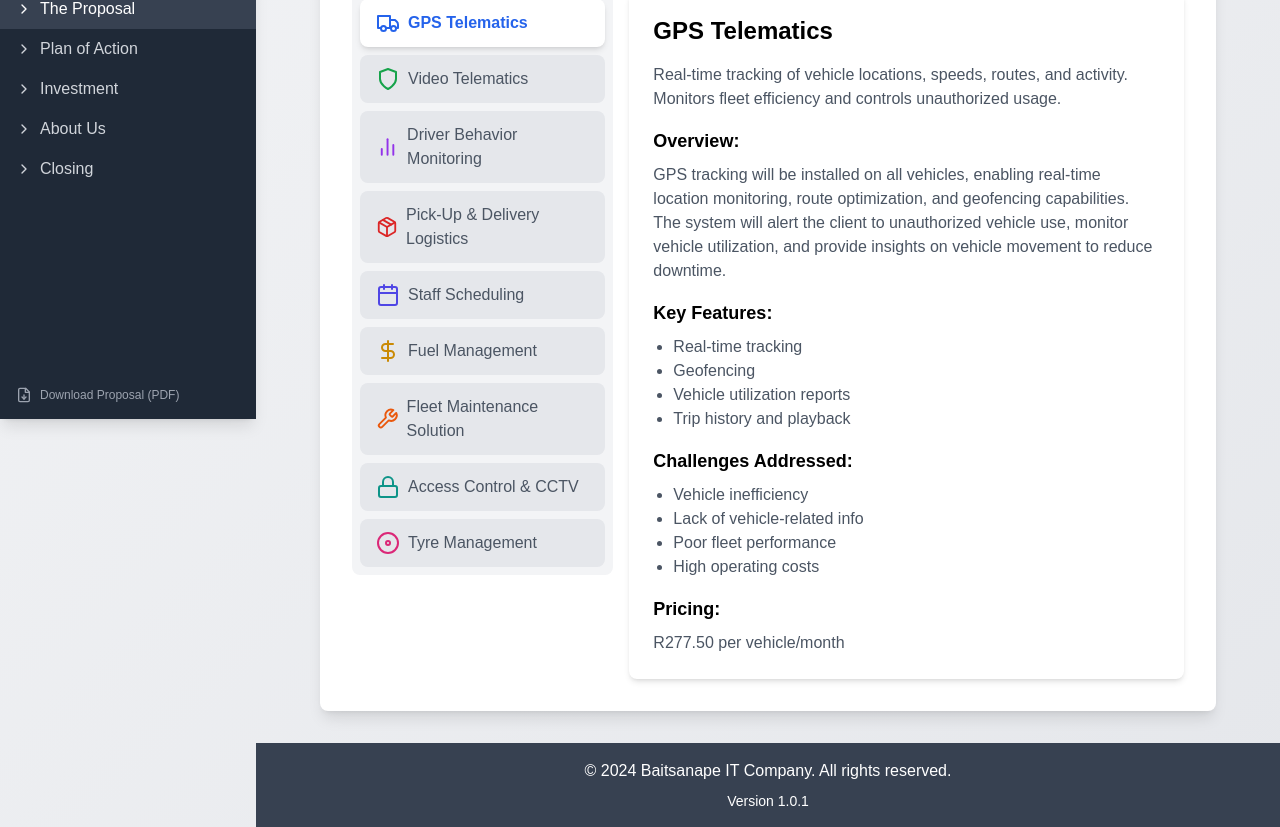
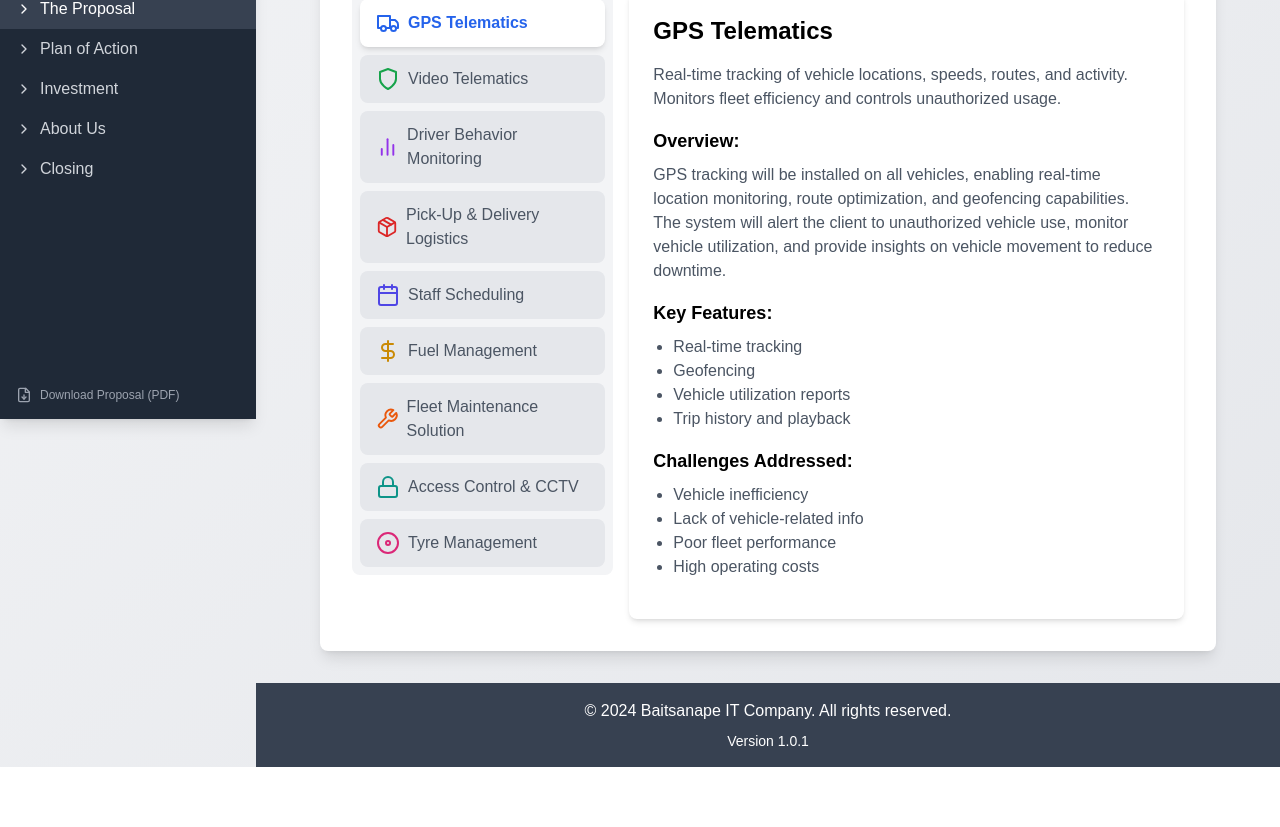
Before and after one commit to baitsanape/fleet-proposal, a React (Vite) app: page /proposal in a window 1280 px wide. Shown: the part 381-1208 px from the top of the page. After the commit the page ends 1148 px from the top, so only its background shows below. Built offline with nearby package versions, Linux system fonts and the light colour scheme; a web font is replaced by a local one.

Commit message:
pricing removed from proposals page

```diff
--- a/src/components/SolutionTabs.tsx
+++ b/src/components/SolutionTabs.tsx
@@ -14,8 +14,7 @@ const solutions = [
       "Geofencing",
       "Vehicle utilization reports",
       "Trip history and playback"
-    ],
-    pricing: "R277.50 per vehicle/month"
+    ]
   },
   {
     icon: <Shield className="w-6 h-6 text-green-600" />,
@@ -28,8 +27,7 @@ const solutions = [
       "Incident detection (harsh braking, speeding)",
       "Automated video uploads to cloud storage",
       "Integration with GPS for location-tagged footage"
-    ],
-    pricing: "R647.50 per vehicle/month"
+    ]
   },
   {
     icon: <BarChart2 className="w-6 h-6 text-purple-600" />,
@@ -42,8 +40,7 @@ const solutions = [
       "Alerts for speeding, harsh braking, and idling",
       "Reporting on driver performance trends",
       "Driver training recommendations based on data"
-    ],
-    pricing: "R185 per driver/month"
+    ]
   },
   {
     icon: <Package className="w-6 h-6 text-red-600" />,
@@ -56,8 +53,7 @@ const solutions = [
       "Route optimization for delivery/pick-up",
       "Proof of delivery and signature capture",
       "Real-time notifications to customers/recipients"
-    ],
-    pricing: "R370 per vehicle/month"
+    ]
   },
   {
     icon: <Calendar className="w-6 h-6 text-indigo-600" />,
@@ -70,8 +66,7 @@ const solutions = [
       "Automated compliance checks for labor laws",
       "Attendance tracking and reporting",
       "Integration with payroll for overtime calculation"
-    ],
-    pricing: "R92.50 per staff member/month"
+    ]
   },
   {
     icon: <DollarSign className="w-6 h-6 text-yellow-600" />,
@@ -84,8 +79,7 @@ const solutions = [
       "Alerts for unusual fuel usage patterns",
       "Monthly fuel efficiency reports",
       "Integration with fuel cards and procurement systems"
-    ],
-    pricing: "R222 per vehicle/month"
+    ]
   },
   {
     icon: <Wrench className="w-6 h-6 text-orange-600" />,
@@ -98,22 +92,19 @@ const solutions = [
       "Maintenance history tracking",
       "Integration with suppliers for parts and services",
       "Real-time alerts for critical repairs or breakdowns"
-    ],
-    pricing: "R462.50 per vehicle/month"
+    ]
   },
   {
     icon: <Lock className="w-6 h-6 text-teal-600" />,
     title: "Access Control & CCTV",
     description: "RFID-based access control and high-definition CCTV cameras for complete premises security and incident tracking.",
     challenges: ["Unauthorized access to premises", "Vehicle theft or misuse", "Lack of visual oversight"],
-    pricing: "R2,000 per system/month"
   },
   {
     icon: <Disc className="w-6 h-6 text-pink-600" />,
     title: "Tyre Management",
     description: "Real-time tyre health monitoring for wear and pressure tracking, with automated alerts for timely replacements.",
     challenges: ["High costs due to frequent tyre damage", "Unsafe vehicle operations"],
-    pricing: "R370 per vehicle/month"
   },
 ];
 
@@ -176,8 +167,6 @@ const SolutionTabs: React.FC = () => {
                 <li key={index} className="text-gray-600">{challenge}</li>
               ))}
             </ul>
-            <h4 className="text-lg font-semibold mb-2">Pricing:</h4>
-            <p className="text-gray-600">{solutions[activeTab].pricing}</p>
           </motion.div>
         </AnimatePresence>
       </div>
```
